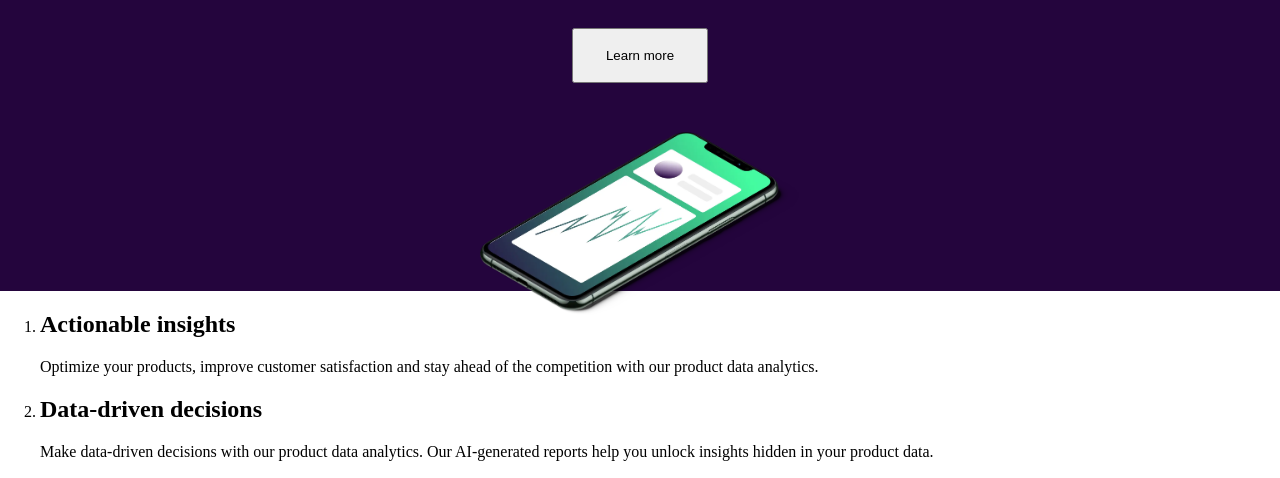
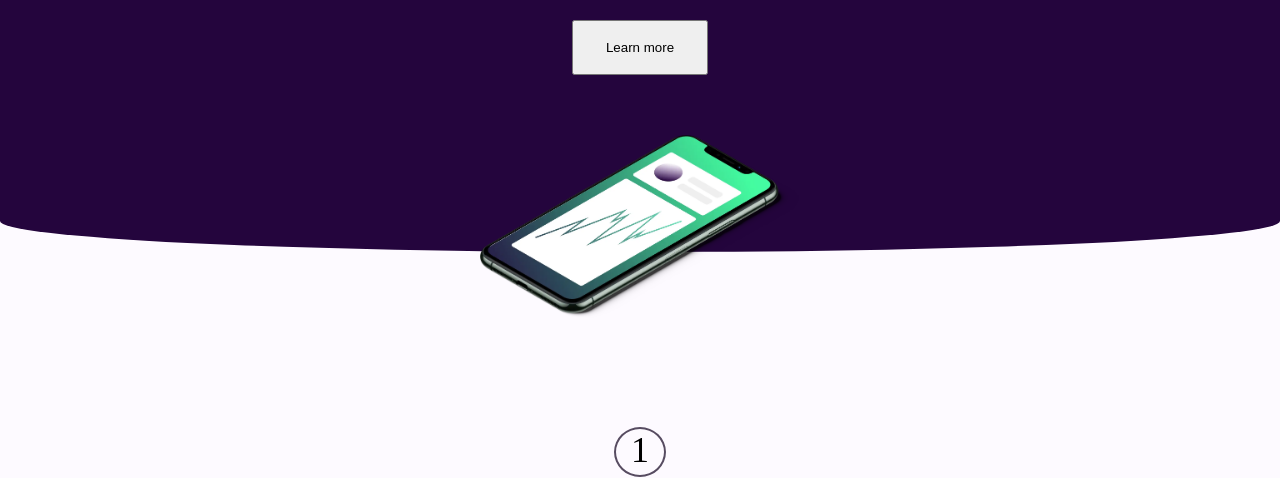
Before and after one commit to rohantayal/workit-landing-page, a plain HTML site: page index.html in a window 1280 px wide. Shown: the part 189-667 px from the top of the page. Drawn offline with Linux system fonts and the light colour scheme.

Commit message:
second section styling done

```diff
--- a/style.css
+++ b/style.css
@@ -24,7 +24,7 @@
      background-color: var(--pri-background);
      display: flex;
      flex-direction: column;
-     height: 480px;
+     height: 380px;
      border-radius: ;
  }
 
@@ -53,10 +53,68 @@
  }
 
  header img#hero_phone{
-     position: relative;
-     top: 34px;
+     translate: 0 45px;
      width: 320px;
      height: 184px;
      margin: 0 auto;
+ }
+
+ header::after{
+     content: "";
+     width: 100%;
+     height: 62px;
+     position: absolute;
+     display: block;
+     background-color: var(--pri-background);
+     top: 379px;
+     border-radius: 0 0 100% 100%;
+     z-index: -1;
+ }
+
+ main ol{
+     padding: 220px 16px 0 16px;
+     text-align: center;
+     background-color: var(--neu-background);
+     position: relative;
+     z-index: -2;
+     counter-reset: section;
+     list-style: none;
+ }
+
+ main ol li:before{
+     content: counter(section);
+     counter-increment: section;
+     display: block;
+     width: 48px;
+     height: 46px;
+     margin: 0 auto;
+     border: 2px solid var(--pri-text);
+     border-radius: 100%;
+     font-size: 36px;
 
  }
+
+ main ol::after{
+     content: "";
+     width: 100%;
+     height: 62px;
+     position: absolute;
+     display: block;
+     background-color: var(--neu-background);
+     top: 955px;
+     left: 0;
+     border-radius: 0 0 100% 100%;
+     z-index: -1;
+ }
+
+ main ol li{
+     margin-bottom: 40px;
+ }
+
+ main ol li h2{
+     font-size: 32px;
+ }
+
+ main ol li p{
+     font-size: 18px;
+ }
```
